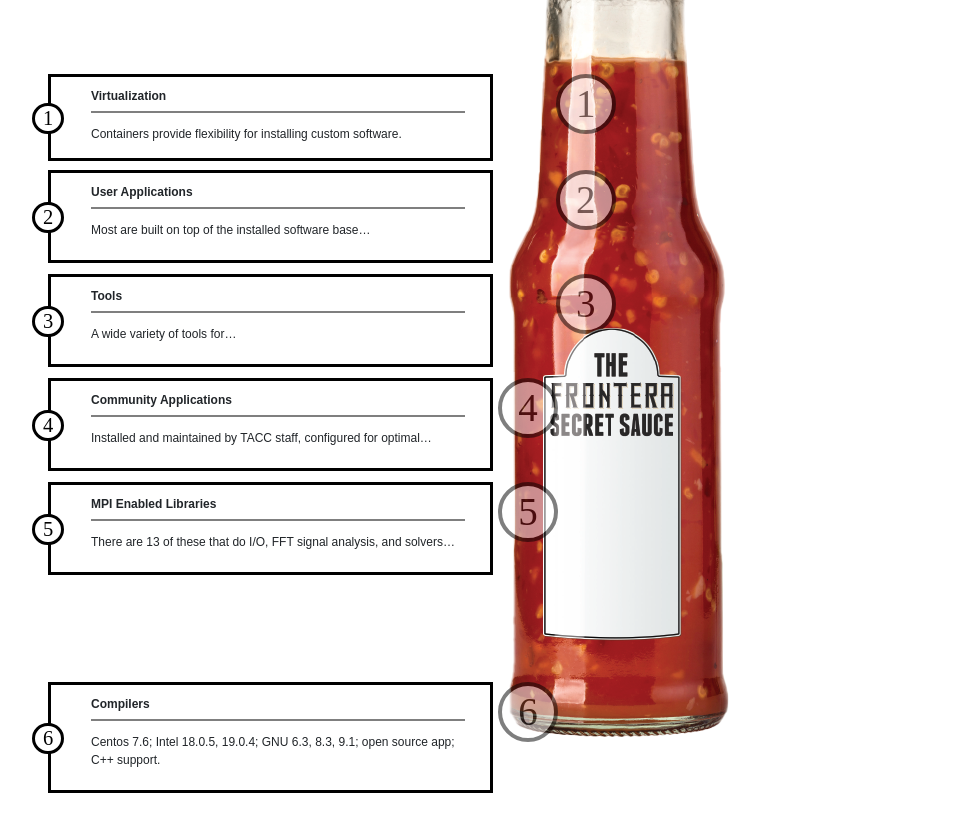
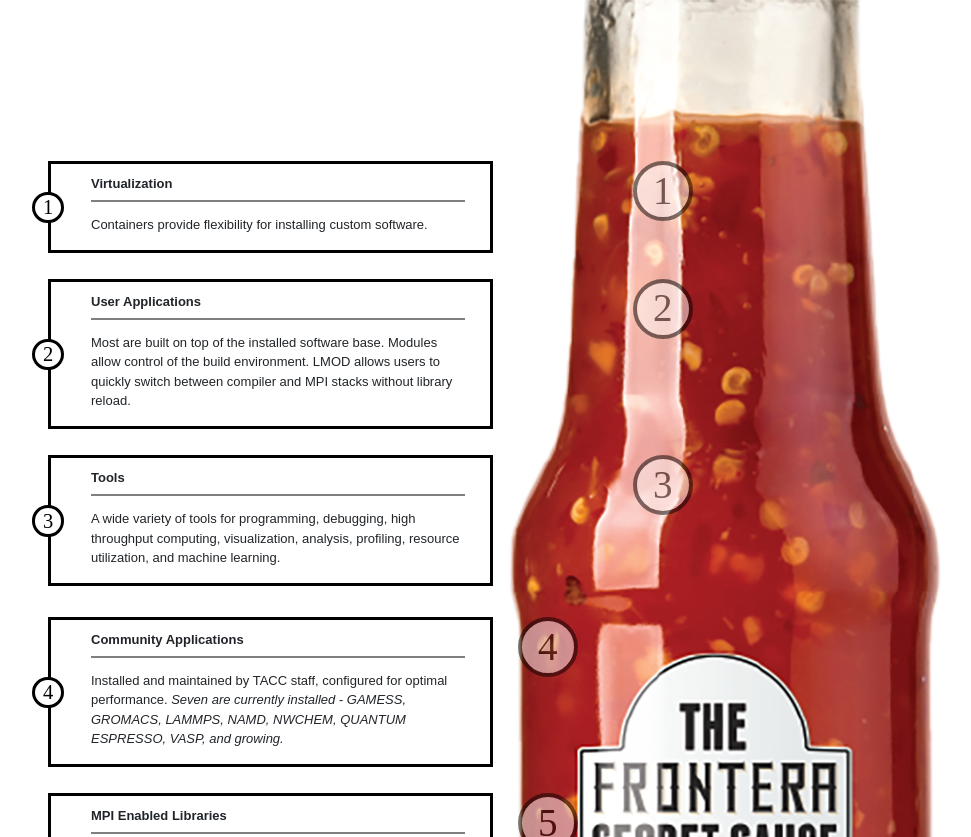
Before and after one commit to tacc-wbomar/demo-widget-image-map, a plain HTML site: page index.html in a window 1280 px wide. Shown: the top 837 px of the page, without its empty margins (177-1148 px from the left). Before the commit the page ends 800 px from the top, so only its background shows below. Drawn offline with nearby package versions, Linux system fonts and the light colour scheme; a web font is replaced by a local one.

Commit message:
GH-1: Frontera Secret Suace

```diff
--- a/index.html
+++ b/index.html
@@ -15,7 +15,7 @@
     <!-- The `#_` un-targets all elements, and does not cause page scroll -->
     <!-- If anyone complains about the ugly URL, then [hide the hash](https://gist.github.com/azu/36ba5a80feb857c77a3a) -->
     <a href="#_" class="c-image-map__image">
-        <img class="c-image-map__image" src="images/sauce-bottle.png" />
+        <img class="c-image-map__image" src="images/sauce-bottle--stretch.png" />
     </a>
     <div id="secret-sauce--virtual"
         class="c-image-map__item">
@@ -30,56 +30,56 @@
             </button>
         </div>
     </div>
-    <div id="secret-sauce--user-apps"
+    <div id="secret-sauce--user_apps"
         class="c-image-map__item">
         <a class="c-image-map__item-toggle" tabindex="0">
             <span class="sr-only">Learn about this area</span>
         </a>
-        <details class="c-image-map__item-caption" tabindex="-1">
-            <summary class="c-image-map__item-title"
-                data-placeholder-text="Most are built on top of the installed software base…">User Applications</summary>
+        <div class="c-image-map__item-caption" tabindex="-1">
+            <strong class="c-image-map__item-title"
+                data-placeholder-text="Most are built on top of the installed software base…">User Applications</strong>
             <p class="c-image-map__item-desc">Most are built on top of the installed software base. Modules allow control of the build environment. LMOD allows users to quickly switch between compiler and MPI stacks without library reload.</p>
             <button class="c-image-map__item-close" data-focus-target="none">
                 <span class="sr-only">Close this description</span>
             </button>
-        </details>
+        </div>
     </div>
     <div id="secret-sauce--tools"
         class="c-image-map__item">
         <a class="c-image-map__item-toggle" tabindex="0">
             <span class="sr-only">Learn about this area</span>
         </a>
-        <details class="c-image-map__item-caption" tabindex="-1">
-            <summary class="c-image-map__item-title"
-                data-placeholder-text="A wide variety of tools for…">Tools</summary>
+        <div class="c-image-map__item-caption" tabindex="-1">
+            <strong class="c-image-map__item-title"
+                data-placeholder-text="A wide variety of tools for…">Tools</strong>
             <p class="c-image-map__item-desc">A wide variety of tools for programming, debugging, high throughput computing, visualization, analysis, profiling, resource utilization, and machine learning.</p>
             <button class="c-image-map__item-close" data-focus-target="none">
                 <span class="sr-only">Close this description</span>
             </button>
-        </details>
+        </div>
     </div>
-    <div id="secret-sauce--comm-apps"
+    <div id="secret-sauce--comm_apps"
         class="c-image-map__item">
         <a class="c-image-map__item-toggle" tabindex="0">
             <span class="sr-only">Learn about this area</span>
         </a>
-        <details class="c-image-map__item-caption" tabindex="-1">
-            <summary class="c-image-map__item-title"
-                data-placeholder-text="Installed and maintained by TACC staff, configured for optimal…">Community Applications</summary>
+        <div class="c-image-map__item-caption" tabindex="-1">
+            <strong class="c-image-map__item-title"
+                data-placeholder-text="Installed and maintained by TACC staff, configured for optimal…">Community Applications</strong>
             <p class="c-image-map__item-desc">Installed and maintained by TACC staff, configured for optimal performance. <em>Seven are currently installed - GAMESS, GROMACS, LAMMPS, NAMD, NWCHEM, QUANTUM ESPRESSO, VASP, and growing.</em></p>
             <button class="c-image-map__item-close" data-focus-target="none">
                 <span class="sr-only">Close this description</span>
             </button>
-        </details>
+        </div>
     </div>
-    <div id="secret-sauce--mpi-libs"
+    <div id="secret-sauce--mpi_libs"
         class="c-image-map__item">
         <a class="c-image-map__item-toggle" tabindex="0">
             <span class="sr-only">Learn about this area</span>
         </a>
-        <details class="c-image-map__item-caption" tabindex="-1">
-            <summary class="c-image-map__item-title"
-                data-placeholder-text="There are 13 of these that do I/O, FFT signal analysis, and solvers…">MPI Enabled Libraries</summary>
+        <div class="c-image-map__item-caption" tabindex="-1">
+            <strong class="c-image-map__item-title"
+                data-placeholder-text="There are 13 of these that do I/O, FFT signal analysis, and solvers…">MPI Enabled Libraries</strong>
             <div class="c-image-map__item-desc">
                 <p>There are 13 of these that do I/O, FFT signal analysis, and solvers.</p>
                 <dl>
@@ -92,20 +92,20 @@
             <button class="c-image-map__item-close" data-focus-target="none">
                 <span class="sr-only">Close this description</span>
             </button>
-        </details>
+        </div>
     </div>
     <div id="secret-sauce--compilers"
         class="c-image-map__item">
         <a class="c-image-map__item-toggle" tabindex="0">
             <span class="sr-only">Learn about this area</span>
         </a>
-        <details class="c-image-map__item-caption" tabindex="-1">
-            <summary class="c-image-map__item-title"
-                data-placeholder-text="Centos 7.6; Intel 18.0.5, 19.0.4; GNU 6.3, 8.3, 9.1; open source app; C++ support.">Compilers</summary>
+        <div class="c-image-map__item-caption" tabindex="-1">
+            <strong class="c-image-map__item-title"
+                data-placeholder-text="Centos 7.6; Intel 18.0.5, 19.0.4; GNU 6.3, 8.3, 9.1; open source app; C++ support.">Compilers</strong>
             <p class="c-image-map__item-desc">Centos 7.6 as the base, with Intel 18.0.5 and 19.0.4 for best overall performance and GNU 6.3, 8.3, and 9.1 for AVX-512, open source app, and C++ support.</p>
             <button class="c-image-map__item-close" data-focus-target="none">
                 <span class="sr-only">Close this description</span>
             </button>
-        </details>
+        </div>
     </div>
 </article>
--- a/styles/project.page.image-map.css
+++ b/styles/project.page.image-map.css
@@ -50,9 +50,11 @@
     .c-image-map { margin: 0 auto; }
 }
 
-/* Prevent image from growing larger than native size */
 .c-image-map__image {
+    /* Prevent image from growing larger than native size */
     max-width: 495px;
+    /* XXX: Stretch height (until we have taller image) */
+    height: 1470px;
 }
 
 /* Size the caption */
@@ -75,22 +77,28 @@
     top: 0;
 }
 
+.should-match-magazine #secret-sauce--virtual     { top: 13% }
 #secret-sauce--virtual                            { top: 13% }
 #secret-sauce--virtual .c-image-map__item-toggle { left: 35%; }
 
-#secret-sauce--user-apps                            { top: 25% }
-#secret-sauce--user-apps .c-image-map__item-toggle { left: 35%; }
+.should-match-magazine #secret-sauce--user_apps     { top: 25% }
+#secret-sauce--user_apps                            { top: 21% }
+#secret-sauce--user_apps .c-image-map__item-toggle { left: 35%; }
 
-#secret-sauce--tools                            { top: 38% }
+.should-match-magazine #secret-sauce--tools     { top: 38% }
+#secret-sauce--tools                            { top: 33% }
 #secret-sauce--tools .c-image-map__item-toggle { left: 35%; }
 
-#secret-sauce--comm-apps                             { top: 51% }
-#secret-sauce--comm-apps .c-image-map__item-toggle { left: 9%; }
+.should-match-magazine #secret-sauce--comm_apps      { top: 51% }
+#secret-sauce--comm_apps                             { top: 44% }
+#secret-sauce--comm_apps .c-image-map__item-toggle { left: 9%; }
 
-#secret-sauce--mpi-libs                            { top: 64% }
-#secret-sauce--mpi-libs .c-image-map__item-toggle { left: 9%; }
+.should-match-magazine #secret-sauce--mpi_libs     { top: 64% }
+#secret-sauce--mpi_libs                            { top: 56% }
+#secret-sauce--mpi_libs .c-image-map__item-toggle { left: 9%; }
 
-#secret-sauce--compilers                            { top: 89% }
+.should-match-magazine #secret-sauce--compilers     { top: 89% }
+#secret-sauce--compilers                            { top: 83% }
 #secret-sauce--compilers .c-image-map__item-toggle { left: 9%; }
 
 /* Position captions and toggles per viewport */
@@ -201,7 +209,7 @@
 
 /* SKIN: Typography */
 .c-image-map {
-    font-size: 12px;
+    font-size: 13px;
 }
 
 /* SKIN: Spacing */
--- a/styles/project.site.image-map.css
+++ b/styles/project.site.image-map.css
@@ -187,8 +187,10 @@
 
 
 /* SKIN: Placeholder Text */
+/* NOTE: All of these styles query details/summary tags */
 
 /* Decoration only for titles that are NOT collapsing content */
+/* WARNING: This `:not(summary)` selector must remain (but may be simplified) if we do not use details/summary tags */
 .c-image-map__item-title:not(summary),
 details[open] > summary.c-image-map__item-title {
     border-bottom: var(--border--thin) solid var(--accent-color--secondary);
```
Also changed, not shown: images/sauce-bottle--stretch.png (added), 1 other file.
